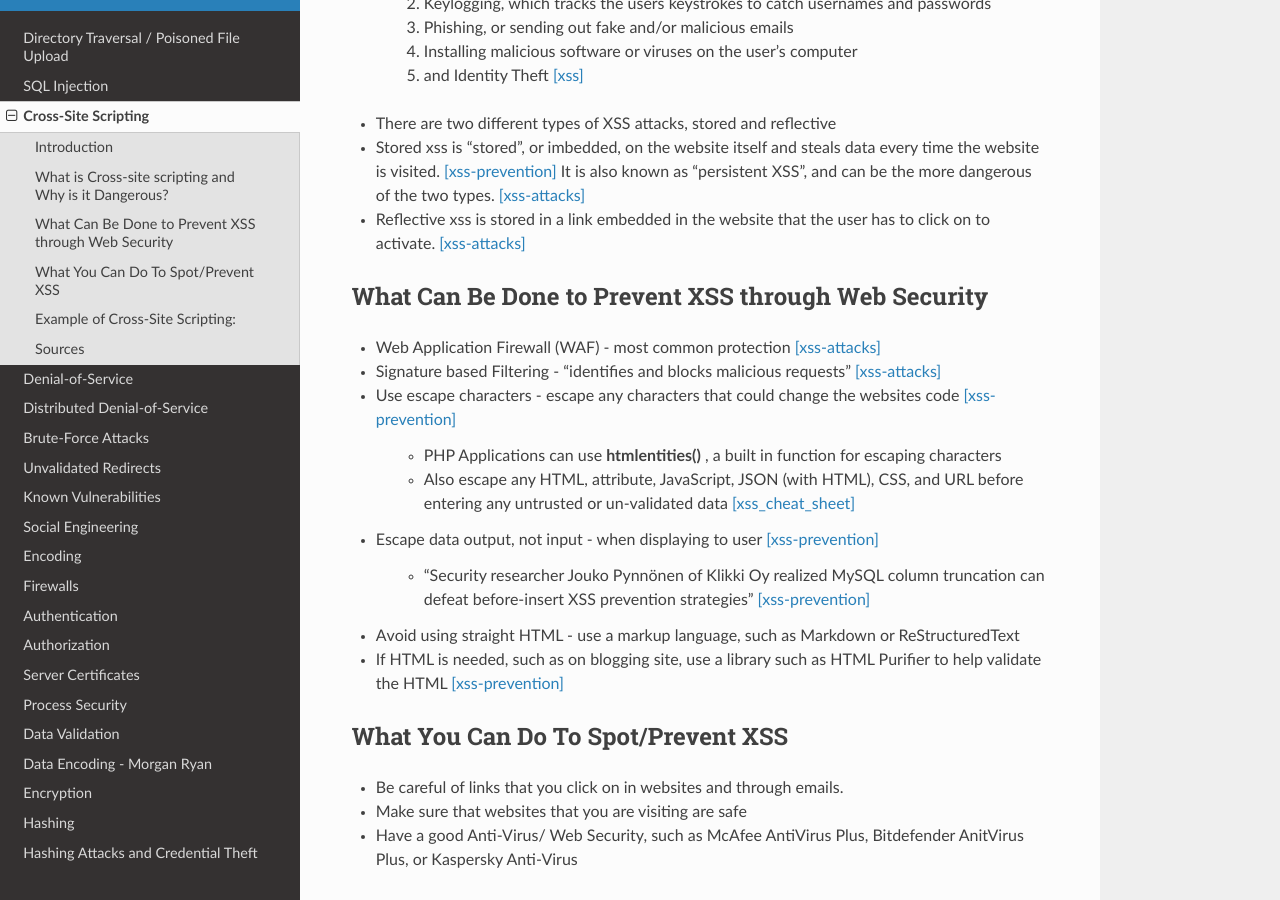
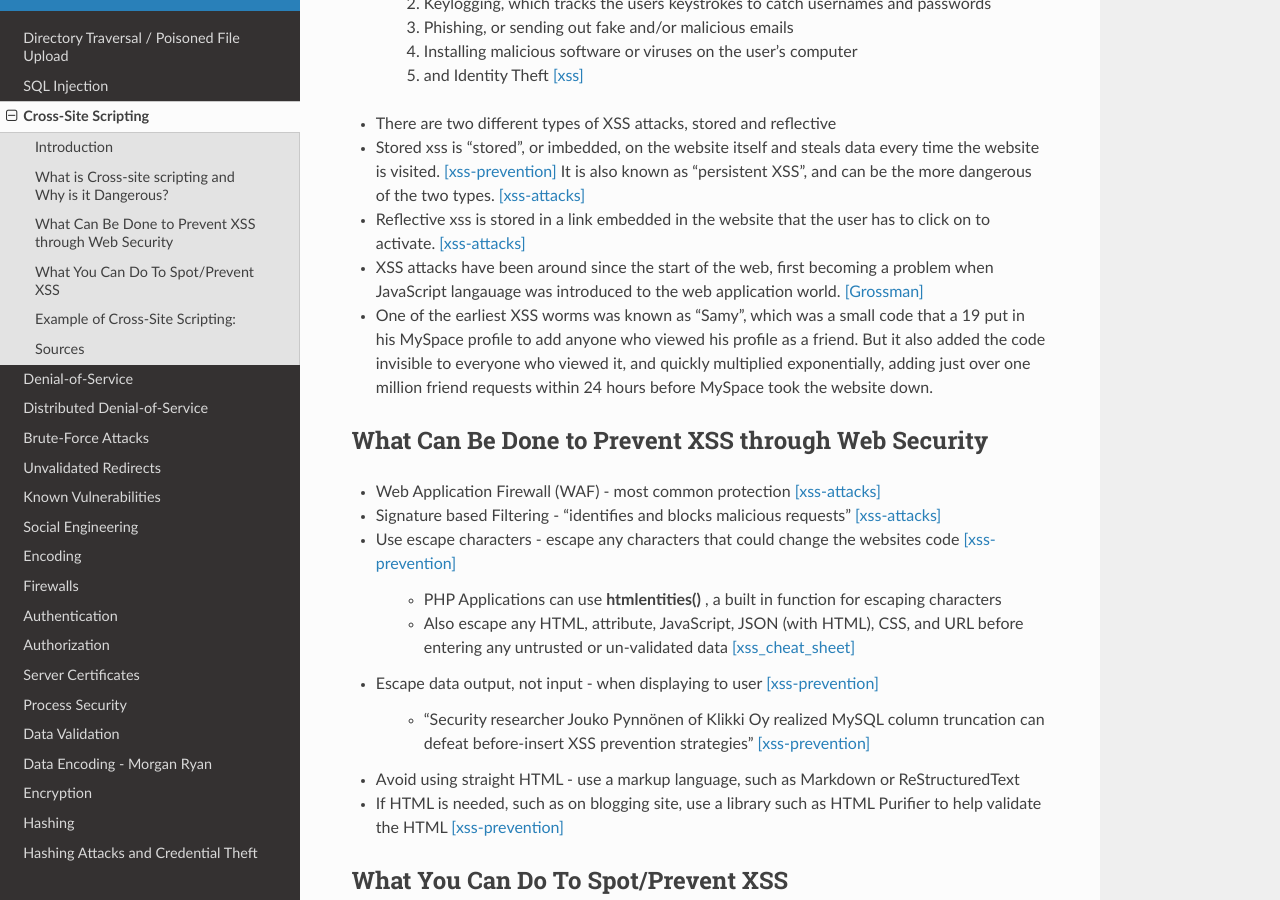
Before and after one commit to pvcraven/2017_web_security, a Sphinx documentation site: the page built from source/xss/xss.rst, in a window 1280 px wide and 900 px high, scrolled down 628 px. Built offline with Sphinx 7.4.7 and the Read the Docs theme 2.0.0, drawn with Linux system fonts in a browser that asks for light colours; some of the changed text lies outside the part shown.

Commit message:
Added citation and example

```diff
--- a/source/xss/xss.rst
+++ b/source/xss/xss.rst
@@ -44,6 +44,14 @@ What is Cross-site scripting and Why is it Dangerous?
 * Reflective xss is stored in a link embedded in the website that the user has to
   click on to activate. [xss-attacks]_
 
+* XSS attacks have been around since the start of the web, first becoming a problem when
+  JavaScript langauage was introduced to the web application world. [Grossman]_
+
+* One of the earliest XSS worms was known as "Samy", which was a small code that
+  a 19 put in his MySpace profile to add anyone who viewed his profile as a friend.
+  But it also added the code invisible to everyone who viewed it, and quickly
+  multiplied exponentially, adding just over one million friend requests within
+  24 hours before MySpace took the website down.
 
 What Can Be Done to Prevent XSS through Web Security
 ----------------------------------------------------
@@ -112,6 +120,8 @@ Sources
 
 .. [xss-prevention] "`Everything You Need to Know About Preventing Cross-Site Scripting Vulnerabilities in PHP - Paragon Initiative Enterprises Blog <https://paragonie.com/blog/2015/06/preventing-xss-vulnerabilities-in-php-everything-you-need-know>`_." RSS. Paragon Initiative Enterprises , 16 June 2015. Web. 19 Feb. 2017.
 
+.. [Franceschi] Franceschi-Bicchierai, Lorenzo. "`The MySpace Worm that Changed the Internet Forever. <https://motherboard.vice.com/en_us/article/the-myspace-worm-that-changed-the-internet-forever>`_." Motherboard. Motherboard, 04 Oct. 2015. Web. 23 Feb. 2017.
+
 .. [Grossman] Grossman, Jeremiah. XSS Attacks: Cross-site Scripting Exploits and Defense. N.p.: Syngress, 2007. Print.
 
 .. [xss] "`What is Cross-Site Scripting and How Can You Fix it? <https://www.acunetix.com/websitesecurity/cross-site-scripting/>`_." Acunetix. Acunetix. n.d. Web. 16 Feb. 2017.
```
